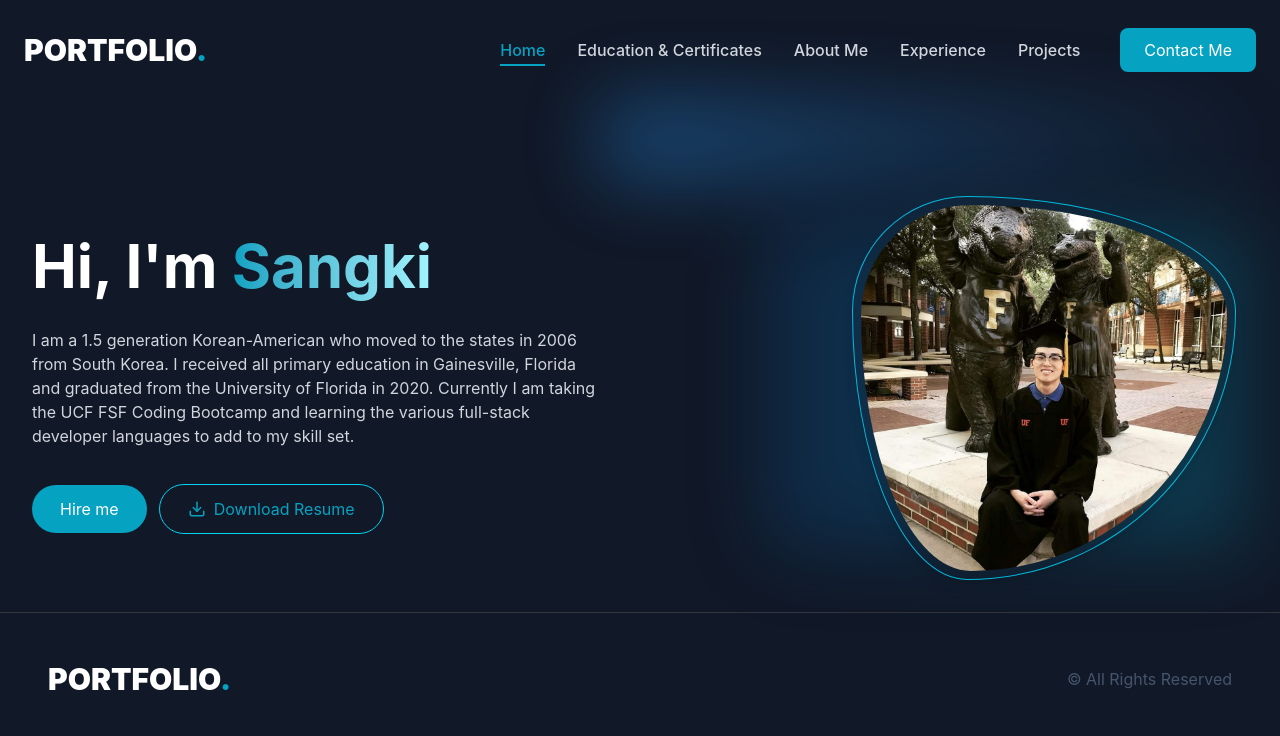
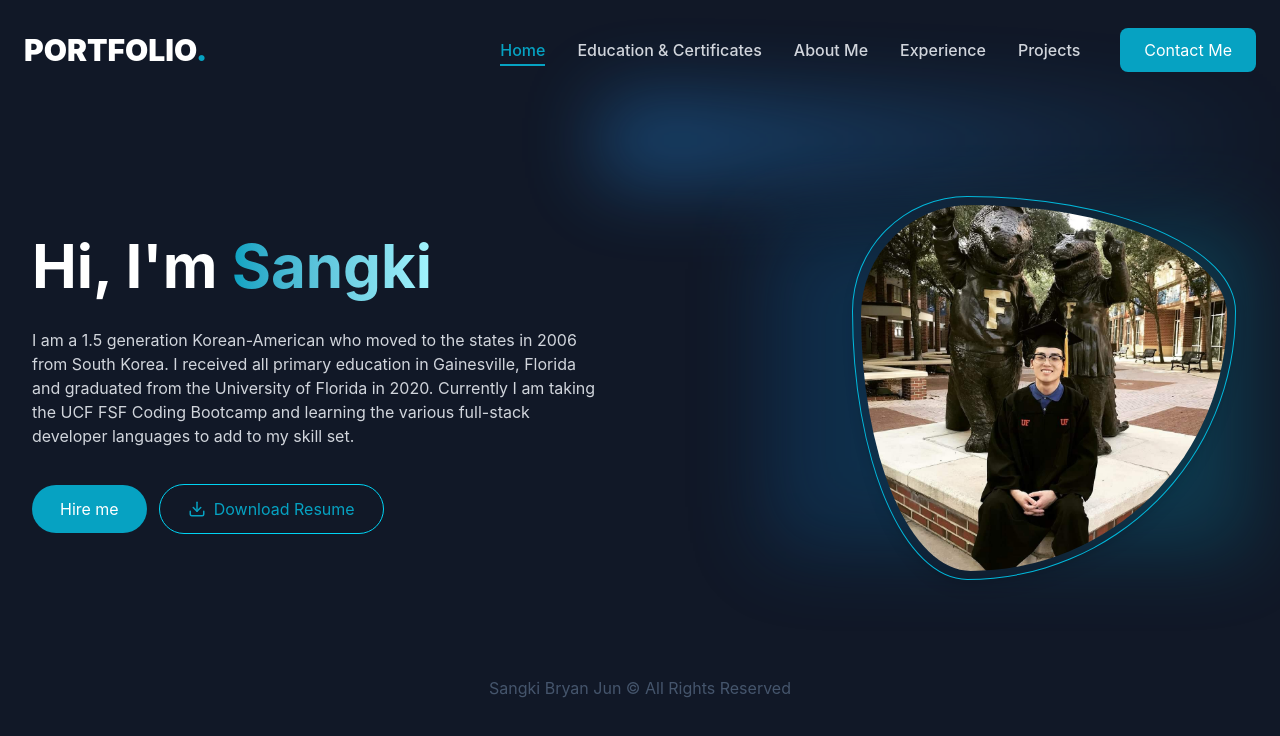
Before and after one commit to sangki810/React_Portfolio_V2, a React (Vite) app: page / in a window 1280 px wide. Shown: the top 736 px of the page. Built offline with nearby package versions, Linux system fonts and the light colour scheme.

Commit message:
fixed home page

```diff
--- a/src/components/Footer.jsx
+++ b/src/components/Footer.jsx
@@ -1,20 +1,15 @@
 import React from 'react';
 
 const Footer = () => {
-    return (
-        <footer className='mt-8 border-t z-10 border-t-[#33353F] border-l-transparent
-            border-r-transparent text-white'>
-            <div className='container p-4 md:p-12 justify-between flex flex-col md:flex-row
-                items-center'>
-                <div className='text-white text-2xl md:text-3xl font-black cursor-pointer gap-4 md:gap-0'>
-                    PORTFOLIO<span className='text-primary'>.</span>
-                </div>
-                <p className='text-slate-600 text-sm md:text-base'>
-                    &copy; All Rights Reserved
-                </p>
-            </div>
-        </footer>
-    );
+  return (
+    <footer className='mt-8'>
+      <div className='w-full flex justify-center items-center py-6'>
+        <p className='text-slate-600 text-sm md:text-base text-center'>
+          Sangki Bryan Jun &copy; All Rights Reserved
+        </p>
+      </div>
+    </footer>
+  );
 };
 
 export default Footer;
--- a/src/components/HeroSection.jsx
+++ b/src/components/HeroSection.jsx
@@ -5,7 +5,7 @@ import resume from '../assets/Sangki_Jun_Resume.pdf';
 
 const HeroSection = () => {
   return (
-    <section className='relative w-full' data-aos='zoom-in-up'>
+    <section className='relative w-full pb-10' data-aos='zoom-in-up'>
         <div className='absolute top-0 inset-x-0 h-64 flex items-start'>
             <div className='h-24 w-2/3 bg-linear-to-br from-[#0c7fac] blur-2xl invisible opacity-40'></div>
             <div className='h-20 w-3/4 bg-linear-to-r from-[#289eff] opacity-40 blur-2xl'></div>
```
